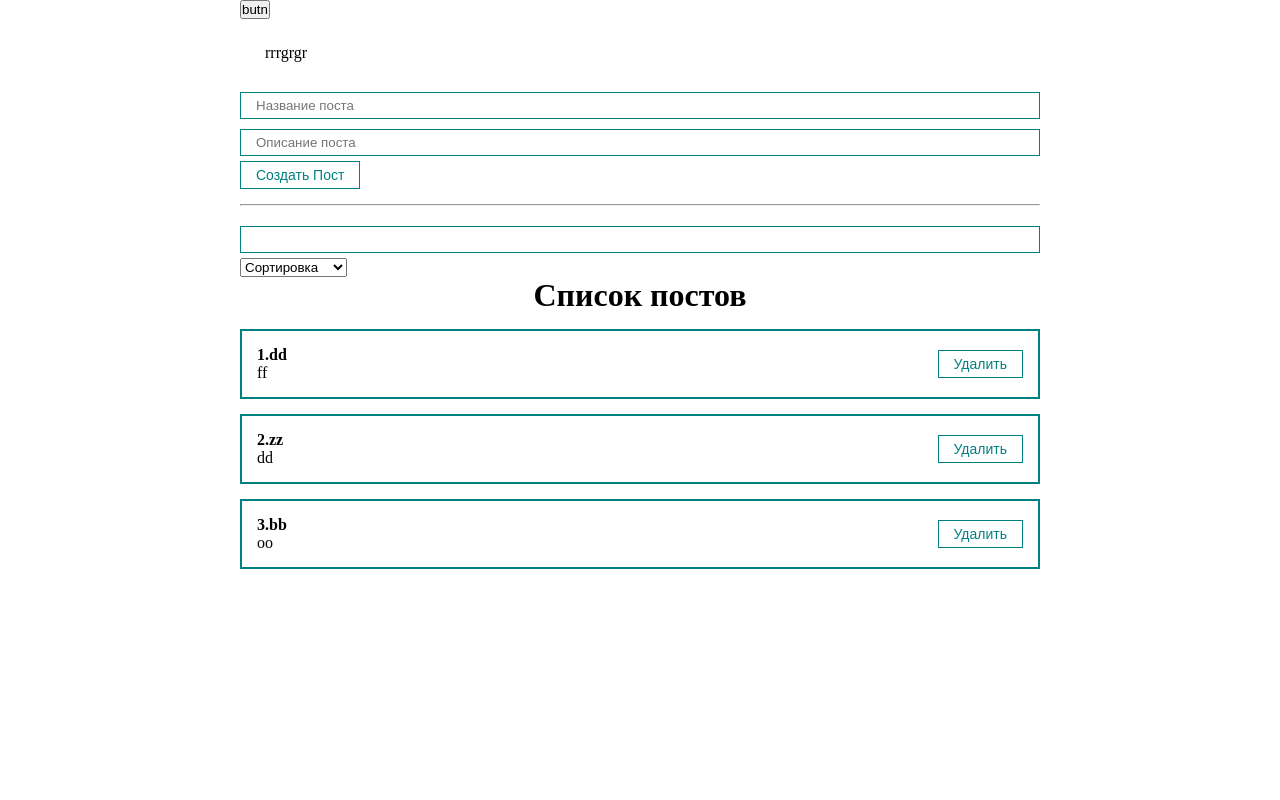
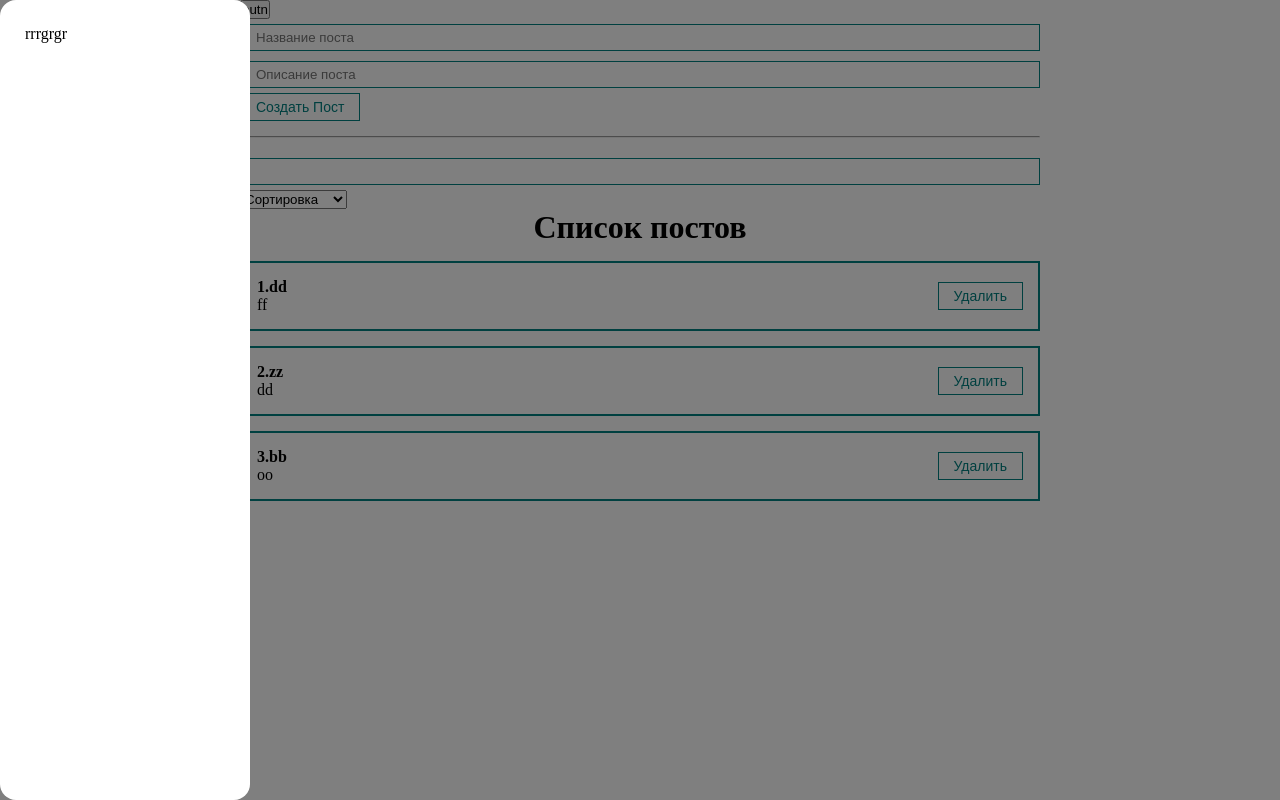
Before and after one commit to gregor-litvinov/ReactHotel, a React (Create React App) app: page / in a window 1280 px wide. Both pictures are taken after a click on the button "butn". Built offline with nearby package versions, Linux system fonts and the light colour scheme.

Commit message:
modalPav

```diff
--- a/src/components/UI/myModal/MyModal.jsx
+++ b/src/components/UI/myModal/MyModal.jsx
@@ -3,10 +3,10 @@ import cl from '../myModal/MyModal.module.css'
 
 
 const MyModal = ({children, isActive}) => {
-	const activeClass = isActive ? cl.active : cl.myModal
-	console.log(cl)
+	const activeClass = isActive ? 'active' : ''
+	console.log(activeClass)
 	return (
-		<div className={activeClass}>
+		<div className={`MyModal ${activeClass}`}>
 			<div className={cl.myModalContent}>
 				{children}
 
--- a/src/components/style/App.css
+++ b/src/components/style/App.css
@@ -22,3 +22,32 @@
     justify-content: space-between;
     align-items: center;
 }
+
+.active {
+
+    display: flex !important;
+}
+
+.MyModal {
+    position: fixed;
+    top: 0;
+    bottom: 0;
+    right: 0;
+    left: 0;
+    display: none;
+    background: rgba(0, 0, 0, 0.5);
+
+}
+
+.myModalContent {
+    padding: 25px;
+    background: white;
+    border-radius: 16px;
+    min-width: 250px;
+}
+
+.myModal.active {
+    display: flex;
+    justify-content: center;
+    align-items: center;
+}
```
